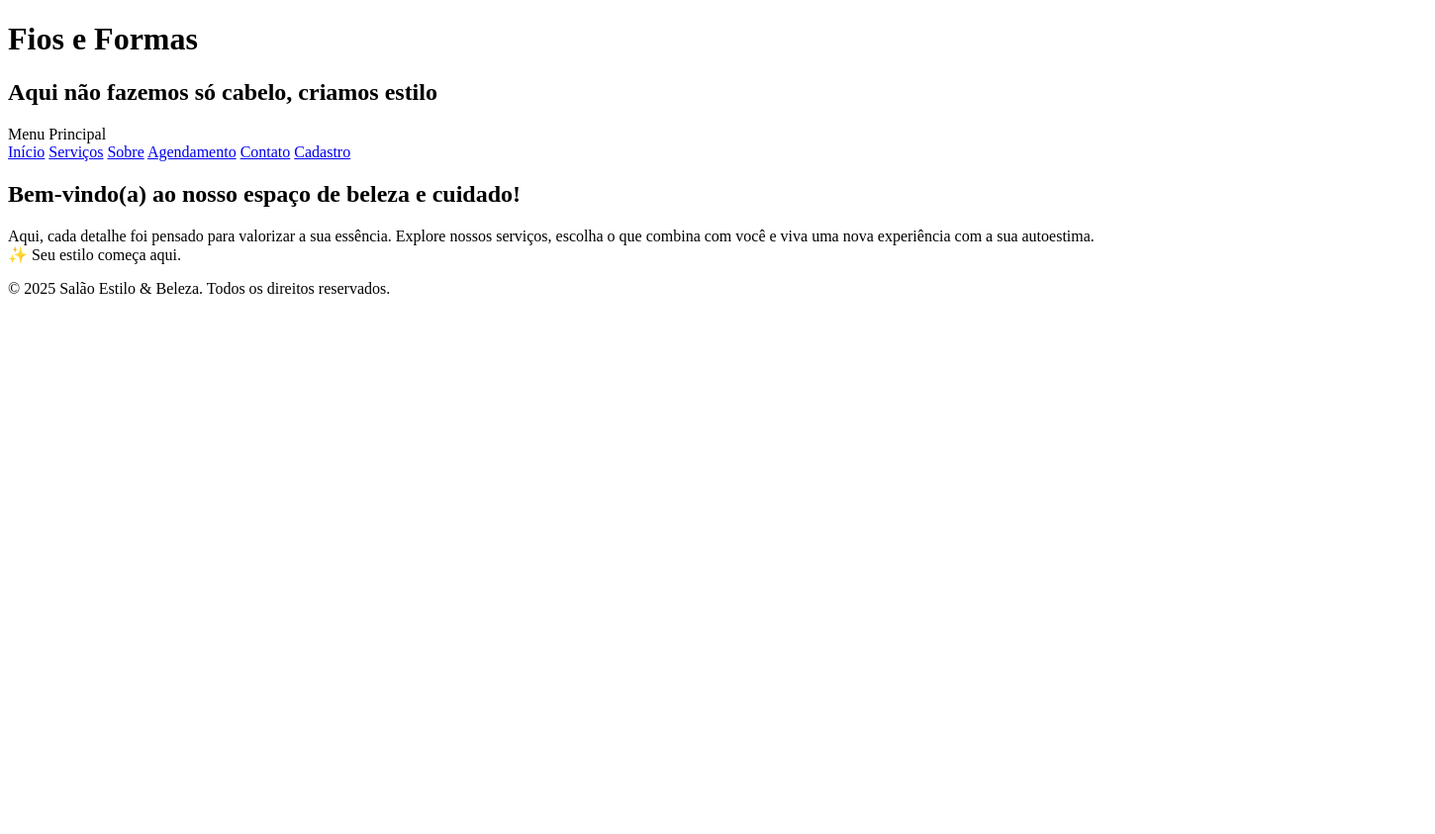
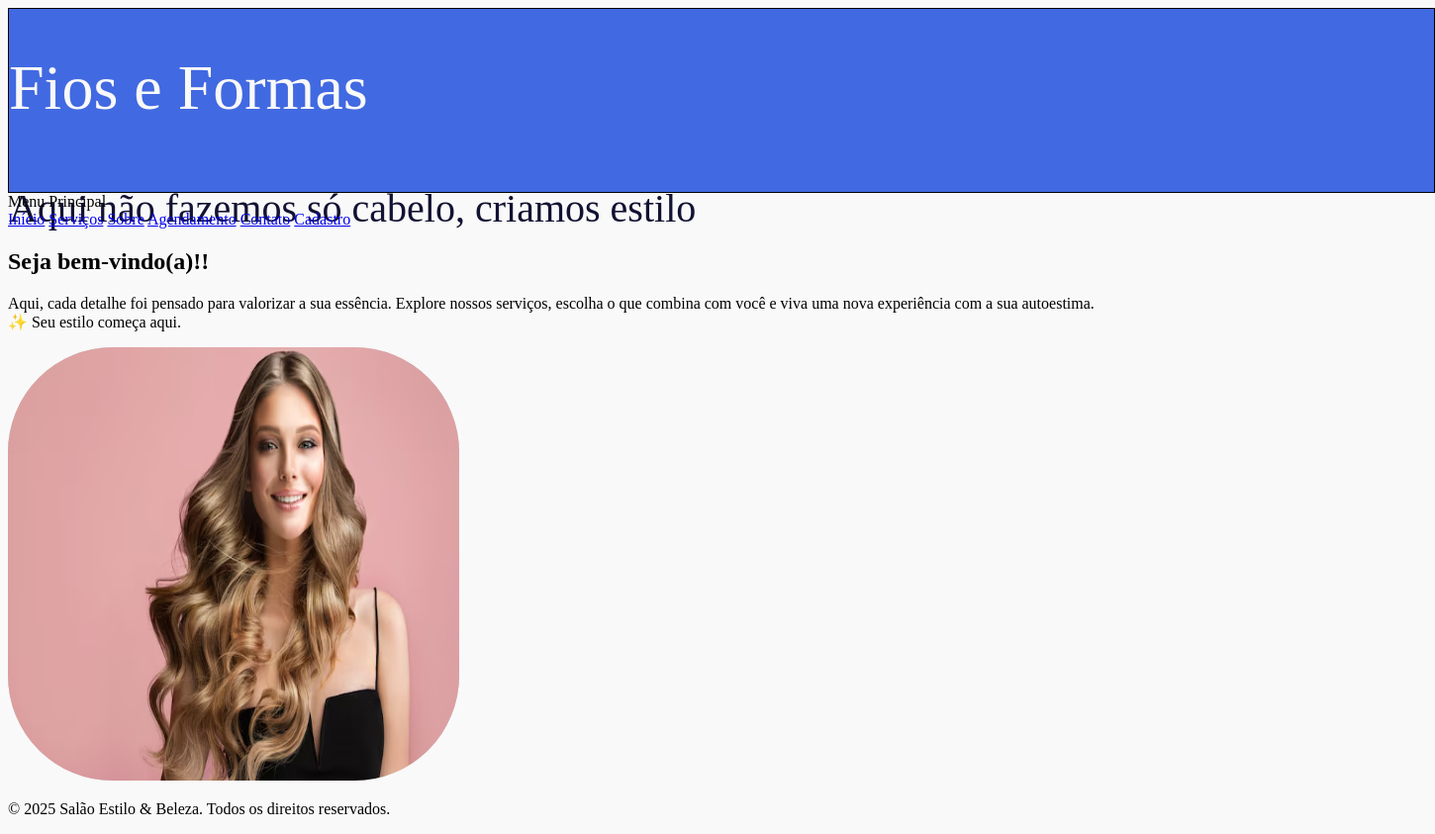
Before and after one commit to May-mqy/Projeto-Final, a plain HTML site: page Página inicio/index.html in a window 1280 px wide. Shown: the whole page at 99% size, 1450 px wide, since content can reach past the window. Before the commit the page ends 800 px from the top, so only its background shows below. Drawn offline with Linux system fonts and the light colour scheme.

Commit message:
bagunça do css

```diff
--- a/Página inicio/index.html
+++ b/Página inicio/index.html
@@ -4,15 +4,15 @@
     <meta charset="UTF-8">
     <meta name="viewport" content="width=device-width, initial-scale=1.0">
     <title>Fios e Formas</title>
-    <link rel="stylesheet" href=".style.css">
+    <link rel="stylesheet" href="style.css">
 </head>
 <body>
    <div id="interface">
 
     <header id="cabecalho">
-        <hgroup>
-            <h1> Fios e Formas </h1>
-            <h2> Aqui não fazemos só cabelo, criamos estilo</h2>
+        <hgroup id = ParteCima>
+            <h1 id ="TitPrincipal"> Fios e Formas </h1>
+            <h2 id="Frase"> Aqui não fazemos só cabelo, criamos estilo</h2>
         </hgroup>
 
 Menu Principal
@@ -28,11 +28,12 @@ Menu Principal
     </header>
 
 
-    <h2> Bem-vindo(a) ao nosso espaço de beleza e cuidado! </h2>
+    <h2> Seja bem-vindo(a)!! </h2>
 <p> Aqui, cada detalhe foi pensado para valorizar a sua essência. Explore nossos serviços, escolha o que combina com você e viva uma nova experiência com a sua autoestima.
 <br>✨ Seu estilo começa aqui.
 </p>
 
+<img id= "mulher" src = "img/mulher cabelo.avif">
 
 
   <footer>
--- a/Página inicio/style.css
+++ b/Página inicio/style.css
@@ -6,30 +6,51 @@
       --coral-vibrante: #FF6B6B;
     }
 
-cabecalho {
-      margin: 10;
-      font-family: Arial, sans-serif;
-      background-color: var(--branco-gelo);
-      color: var(--cinza-escuro);
-    }
+body {
+    background-color: #F9F9F9;
+}
 
-    header {
-      background-color: var(--azul-royal);
-      color: var(--branco-gelo);
-      padding: 2rem;
-      text-align: center;
-    }
+header #ParteCima {
+width: 1440px;
+height: 185px;
+flex-shrink: 0;
 
-     nav * {
-      background-color: var(--cinza-escuro);
-      display: flex;
-      justify-content: center;
-      gap: 2rem;
-      padding: 1rem 0;
-    }
+border: 1px solid #000;
+background: #4169E1;
+}
 
-    nav a {
-      color: var(--branco-gelo);
-      text-decoration: none;
-      font-weight: bold;
-    }
+#TitPrincipal {
+
+width: 548px;
+height: 92px;
+flex-shrink: 0;
+
+color: #F9F9F9;
+font-family: Kalnia;
+font-size: 64px;
+font-style: normal;
+font-weight: 500;
+line-height: normal;
+}
+
+#Frase {
+width: 995px;
+height: 55px;
+flex-shrink: 0;
+
+color: #121233;
+font-family: Kameron;
+font-size: 40px;
+font-style: normal;
+font-weight: 400;
+line-height: normal;
+}
+
+#mulher {
+width: 456px;
+height: 438px;
+flex-shrink: 0;
+
+background: lightgray -176.184px 2px / 149.203% 100% no-repeat;
+border-radius: 106px;
+}
```
Also changed, not shown: Página inicio/img/homem barba.webp (renamed from img/homem barba.webp), Página inicio/img/mulher cabelo.avif (renamed from img/mulher cabelo.avif), Página inicio/img/pngtree-hair-salon-in-orange-and-black-paint-image_2691249.jpg (renamed from img/pngtree-hair-salon-in-orange-and-black-paint-image_2691249.jpg).
